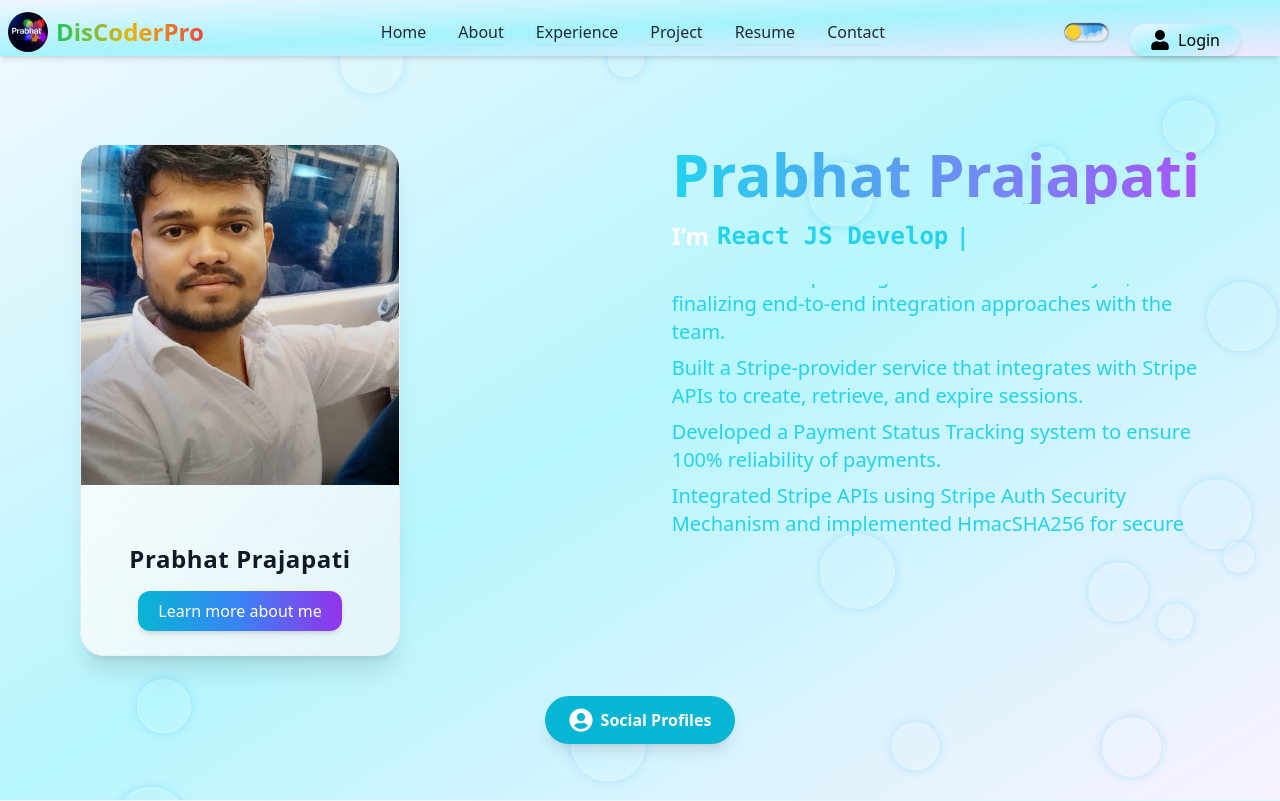
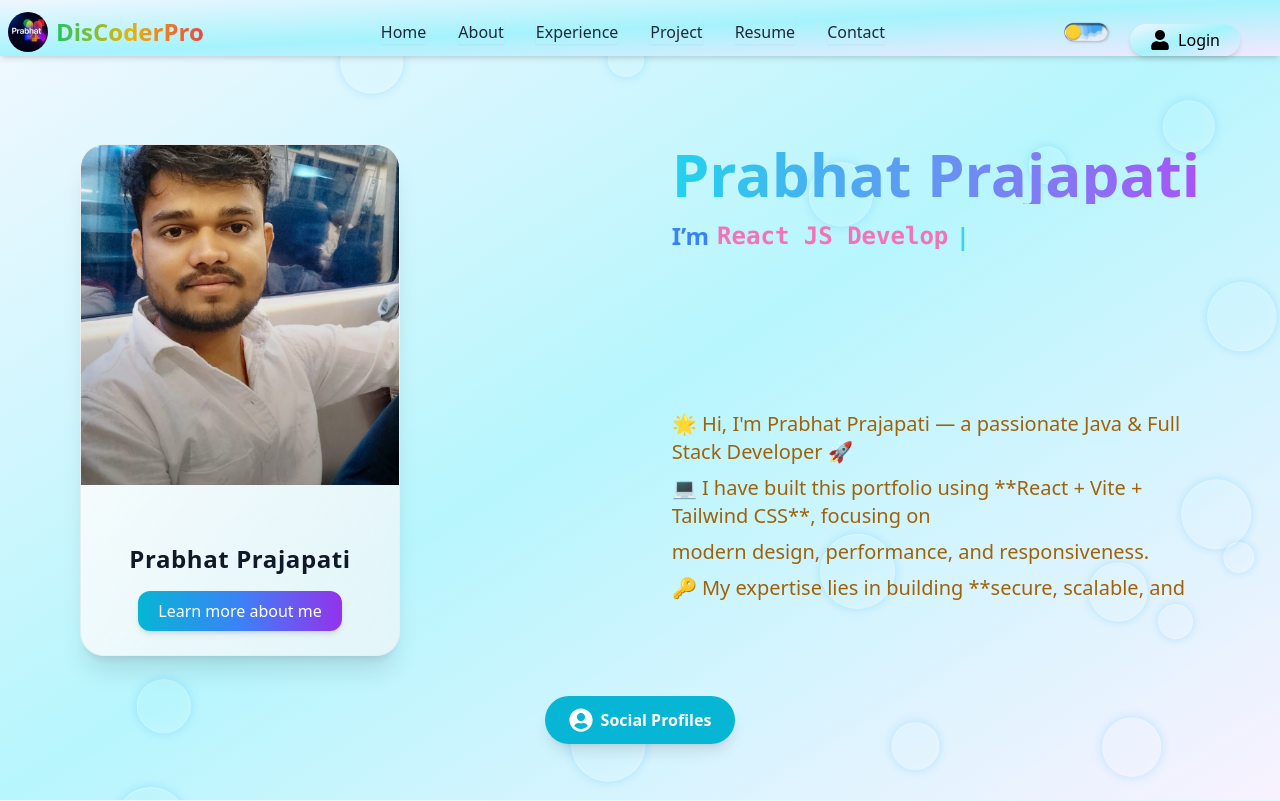
Before and after one commit to prabhatpra/portfolio-fullstack, a React (Vite) app in the folder frontend/Portfolio-Dis/: page / in a window 1280 px wide. Shown: the top 801 px of the page. Built offline with nearby package versions, Linux system fonts and the light colour scheme.

Commit message:
feat: add seamless vertical marquee to HeroDetails

```diff
--- a/frontend/Portfolio-Dis/index.html
+++ b/frontend/Portfolio-Dis/index.html
@@ -2,7 +2,7 @@
 <html lang="en">
   <head>
     <meta charset="UTF-8" />
-    <link rel="icon" type="image/svg+xml" href="/vite.svg" />
+    <link rel="icon" type="image/svg+xml" href="/vite.jpg" />
     <meta name="viewport" content="width=device-width, initial-scale=1.0" />
     <title>DisCoderPro</title>
   </head>
--- a/frontend/Portfolio-Dis/src/Component/Hero/HeroData.jsx
+++ b/frontend/Portfolio-Dis/src/Component/Hero/HeroData.jsx
@@ -16,26 +16,31 @@ export const roles = [
 
 // Scrolling description
 export const scrollingDetails = `
-Java Developer Intern
-HulkHire Tech
-02/2025 - Present, Hyderabad, India
-Designed and developed Stripe Integration using Java Spring Boot and Microservices.
-Conducted Stripe Integration document analysis, finalizing end-to-end integration approaches with the team.
-Built a Stripe-provider service that integrates with Stripe APIs to create, retrieve, and expire sessions.
-Developed a Payment Status Tracking system to ensure 100% reliability of payments.
-Integrated Stripe APIs using Stripe Auth Security Mechanism and implemented HmacSHA256 for secure notification processing.
-Developed multiple error codes to handle system failures and implemented effective error handling with Spring Exception Handling.
-Applied Factory Pattern, Builder Pattern, and OOP principles for designing modular applications.
-Worked with MySQL using Spring JDBC for database operations.
-Gained hands-on experience with AWS services like EC2, RDS, and AWS Secret Manager.
-Contact : Mr. Tausief Shaikh - tausiefs@hulkhiretech.com
 
-Travel and Tourism Management System
-(08/2023 - 02/2024)
-Developed a comprehensive Travel and Tourism Management Desktop application using Java, Swing, AWT, and JDBC with MySQL.
-This application offers a secure user login system to ensure data protection and provides an intuitive dashboard for efficiently managing bookings and customer information.
-The system streamlines data retrieval and updates, enhancing overall user experience.
+🌟 Hi, I'm Prabhat Prajapati — a passionate Java & Full Stack Developer 🚀
+
+💻 I have built this portfolio using **React + Vite + Tailwind CSS**, focusing on
+modern design, performance, and responsiveness.
+
+🔑 My expertise lies in building **secure, scalable, and production-ready
+applications** using Java, Spring Boot, Microservices, MySQL, and React.
+
+✅ I have completed my internship at **HulkHire Tech**, where I learned industry-level
+development practices, team collaboration, and advanced integration techniques.
+
+⚡ Some of my key projects include:
+- 🔒 **Authentication Service** – Role-based authentication, authorization, hashing, global exception handling, JDBC-MySQL.
+- 📂 **Project Management Service** – Secure project storage & frontend showcase, with user project upload & feedback features.
+- 🌍 **Travel & Tourism Management System** – A Java desktop app for bookings with secure login and intuitive dashboard.
+
+📌 I actively update my GitHub with new features and improvements, reflecting my
+continuous learning journey. Until I secure a role in the industry, I will keep
+building **real-world projects**, learning new technologies, and polishing my skills.
+
+🎯 My goal is simple: **to deliver value, write clean and scalable code, and grow
+as a developer while contributing to impactful projects.**
 `
+
   .split("\n")
   .map((line) => line.trim())
   .filter((line) => line);
--- a/frontend/Portfolio-Dis/src/Component/Hero/HeroDetails.jsx
+++ b/frontend/Portfolio-Dis/src/Component/Hero/HeroDetails.jsx
@@ -3,37 +3,40 @@ import { motion } from "framer-motion";
 import { roles, scrollingDetails, typewriterSettings } from "./HeroData";
 
 const HeroDetails = () => {
-  const scrollRef = useRef(null);
+  const containerRef = useRef(null);
+  const contentRef = useRef(null);
 
   useEffect(() => {
-    const container = scrollRef.current;
+    const container = containerRef.current;
+    const content = contentRef.current;
+    if (!container || !content) return;
+
     let scrollPos = 0;
-    const speed = 0.5;
+    const speed = 0.5; // pixels per frame
 
-    let rafId;
+    // Total scroll distance = height of content + container
+    const totalScroll = content.offsetHeight + container.offsetHeight;
+
     const step = () => {
-      const maxScroll = container.scrollHeight;
       scrollPos += speed;
 
-      if (scrollPos >= maxScroll) {
-        setTimeout(() => {
-          scrollPos = 0;
-          rafId = requestAnimationFrame(step);
-        }, 1000);
-      } else {
-        container.scrollTop = scrollPos;
-        rafId = requestAnimationFrame(step);
+      if (scrollPos >= totalScroll) {
+        scrollPos = 0; // reset to start
       }
+
+      // Move the whole content block
+      content.style.transform = `translateY(${container.offsetHeight - scrollPos}px)`;
+
+      requestAnimationFrame(step);
     };
 
-    rafId = requestAnimationFrame(step);
+    const rafId = requestAnimationFrame(step);
     return () => cancelAnimationFrame(rafId);
   }, []);
 
   return (
     <div className="flex flex-col max-w-xl mx-auto md:mx-0 px-2 sm:px-0 items-center md:items-start">
-
-      {/* Name – hidden on md & sm */}
+      {/* Name */}
       <motion.h1
         className="hidden md:block text-4xl sm:text-5xl md:text-6xl font-extrabold bg-gradient-to-r from-cyan-400 to-purple-500 bg-clip-text text-transparent mb-4 whitespace-nowrap"
         initial={{ opacity: 0, y: -20 }}
@@ -43,25 +46,26 @@ const HeroDetails = () => {
         Prabhat Prajapati
       </motion.h1>
 
-
-      {/* Typewriter – center on small & md screens, left on lg+ */}
+      {/* Typewriter */}
       <div className="w-full text-center md:text-left">
         <Typewriter roles={roles} />
       </div>
 
       {/* Scrolling details */}
       <div
-        className="overflow-hidden h-48 sm:h-56 md:h-64 relative mt-4 w-full text-center md:text-left"
-        ref={scrollRef}
+        ref={containerRef}
+        className="overflow-hidden h-64 sm:h-72 md:h-80 relative mt-4 w-full text-center md:text-left"
       >
+        <div ref={contentRef}>
           {scrollingDetails.map((line, i) => (
             <p
               key={i}
-            className="text-sm sm:text-base md:text-lg lg:text-xl text-cyan-400 mb-2"
+              className="text-sm sm:text-base md:text-lg lg:text-xl text-yellow-700 dark:text-cyan-400 mb-2"
             >
               {line}
             </p>
           ))}
+        </div>
       </div>
     </div>
   );
@@ -74,8 +78,10 @@ const Typewriter = ({ roles }) => {
 
   const { TYPING_SPEED, DELETING_SPEED, PAUSE_TIME } = typewriterSettings;
 
-  useEffect(() => {
-    const currentRole = roles[roleIndex].title;
+  React.useEffect(() => {
+    const currentRole = roles[roleIndex]?.title || "";
+    if (!currentRole) return;
+
     let timer;
 
     if (!isDeleting && typedText.length < currentRole.length) {
@@ -96,7 +102,7 @@ const Typewriter = ({ roles }) => {
     }
 
     return () => clearTimeout(timer);
-  }, [typedText, isDeleting, roleIndex, roles]);
+  }, [typedText, isDeleting, roleIndex, roles, TYPING_SPEED, DELETING_SPEED, PAUSE_TIME]);
 
   return (
     <motion.p
@@ -105,8 +111,8 @@ const Typewriter = ({ roles }) => {
       animate={{ opacity: 1, x: 0 }}
       transition={{ duration: 1, delay: 0.5 }}
     >
-      <span>I’m</span>
-      <span className="text-cyan-400 font-mono">{typedText}</span>
+      <span className="text-blue-500 font-extrabold">I’m</span>
+      <span className="text-pink-400 dark:text-cyan-400 font-mono">{typedText}</span>
       <span className="animate-pulse text-cyan-400">|</span>
     </motion.p>
   );
--- a/frontend/Portfolio-Dis/src/Component/Navbar/Navbar.jsx
+++ b/frontend/Portfolio-Dis/src/Component/Navbar/Navbar.jsx
@@ -45,7 +45,7 @@ const Navbar = () => {
   className={`shadow-md
     relative mx-auto
     ${scrolled
-      ? "w-1/2 h-12 rounded-lg bg-transparent backdrop-blur-md"
+      ? "w-1/2  h-12 rounded-lg bg-transparent backdrop-blur-md"
       : "w-full h-14 bg-gradient-to-br from-blue-50 via-cyan-200 to-purple-100 dark:from-gray-900 dark:via-purple-900 dark:to-indigo-800"}
     transition-all duration-300`}
 >
@@ -76,7 +76,7 @@ const Navbar = () => {
             </a>
 
             {/* Mobile Menu Toggle */}
-            <div className="md:hidden absolute right-4 top-4 z-50">
+            <div className="md:hidden absolute right-4 top-4 z-[9999]">
               <button
                 onClick={() => setIsOpen(!isOpen)}
                 aria-label="Toggle Menu"
@@ -97,7 +97,7 @@ const Navbar = () => {
                   className="absolute top-16 right-4 bg-gradient-to-br
                              from-blue-50/90 via-cyan-200/70 to-purple-100/90
                              dark:from-gray-900/80 dark:via-purple-900/60 dark:to-indigo-800/80
-                             text-gray-800 dark:text-gray-200 rounded-lg shadow-md p-2 space-y-2 w-48 z-40 md:hidden origin-top-right backdrop-blur-sm"
+                             text-gray-800 dark:text-gray-200 rounded-lg shadow-md p-2 space-y-2 w-48 z-[9999] md:hidden origin-top-right backdrop-blur-sm"
                   initial="hidden"
                   animate="visible"
                   exit="exit"
```
Also changed, not shown: 1 other file (tests, documents, lock files or other folders). Lines whose indentation alone changed are shown as unchanged.
